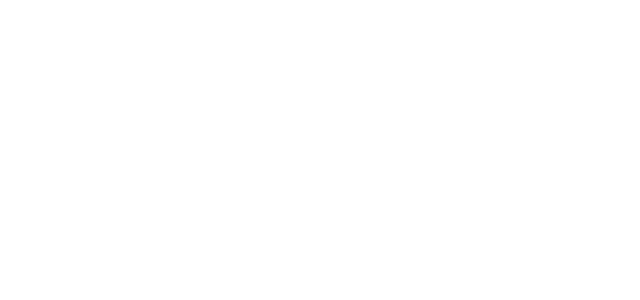
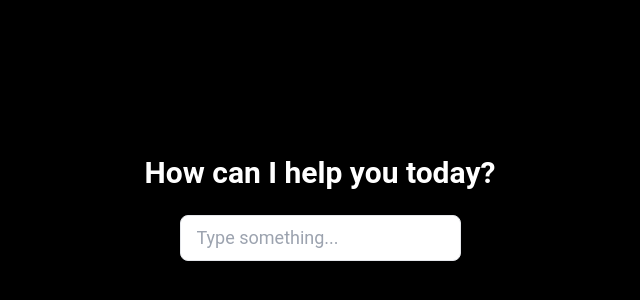
Before and after one commit to tusharswami534/Creativity-Task-, a React (Create React App) app: page /dynamic-input-animation in a window 1280 px wide. Before the commit this address had no page. Shown: the part 192-492 px from the top of the page, without its empty margins (320-960 px from the left). Built offline with nearby package versions, Linux system fonts and the light colour scheme.

Commit message:
add dynamic-input-animation

```diff
--- a/src/App.js
+++ b/src/App.js
@@ -14,6 +14,7 @@
 import { BrowserRouter, Route, Routes } from "react-router-dom";
 import DynamicDropDown from "./components/DynamicDropDown";
 import SeesawToggle from "./components/SeesawToggle";
+import DynamicInputAnimation from "./components/DynamicInputAnimation";
 
 function App() {
   return (
@@ -40,6 +41,10 @@
             element={<CreativeMenuNavigation />}
           />
           <Route path="/seesaw-toggle" element={<SeesawToggle />} />
+          <Route
+            path="/dynamic-input-animation"
+            element={<DynamicInputAnimation />}
+          />
         </Routes>
       </BrowserRouter>
     </>
--- /dev/null
+++ b/src/components/DynamicInputAnimation.jsx
@@ -0,0 +1,42 @@
+import React, { useState, useEffect } from "react";
+
+const DynamicInputAnimation = () => {
+    const [input, setInput] = useState(false);
+    const [inputTwo, setInputTwo] = useState(false);
+
+    const handleInputChange = (e) => {
+        if (e.target.value.length >= 1) {
+            setTimeout(() => {
+                setInput(true);
+            }, 2000);
+        } else {
+            setInput(false);
+            setInputTwo(false);
+        }
+    };
+
+    useEffect(() => {
+        if (input) {
+            setTimeout(() => {
+                setInputTwo(true);
+            }, 2000);
+        }
+    }, [input]);
+
+    return (
+        <div className="min-h-screen bg-black flex flex-col overflow-hidden justify-center items-center gap-6">
+            <h2 className="font-bold text-3xl text-white text-center">
+                How can I help you today?
+            </h2>
+            <input
+                type="text"
+                onChange={handleInputChange}
+                className={`border rounded-lg bg-white py-2 px-4 text-lg transition-all duration-[2000ms] origin-left ${input && "rotate-90 pl-20"
+                    } ${inputTwo && "translate-y-96"}`}
+                placeholder="Type something..."
+            />
+        </div>
+    );
+};
+
+export default DynamicInputAnimation;
```
